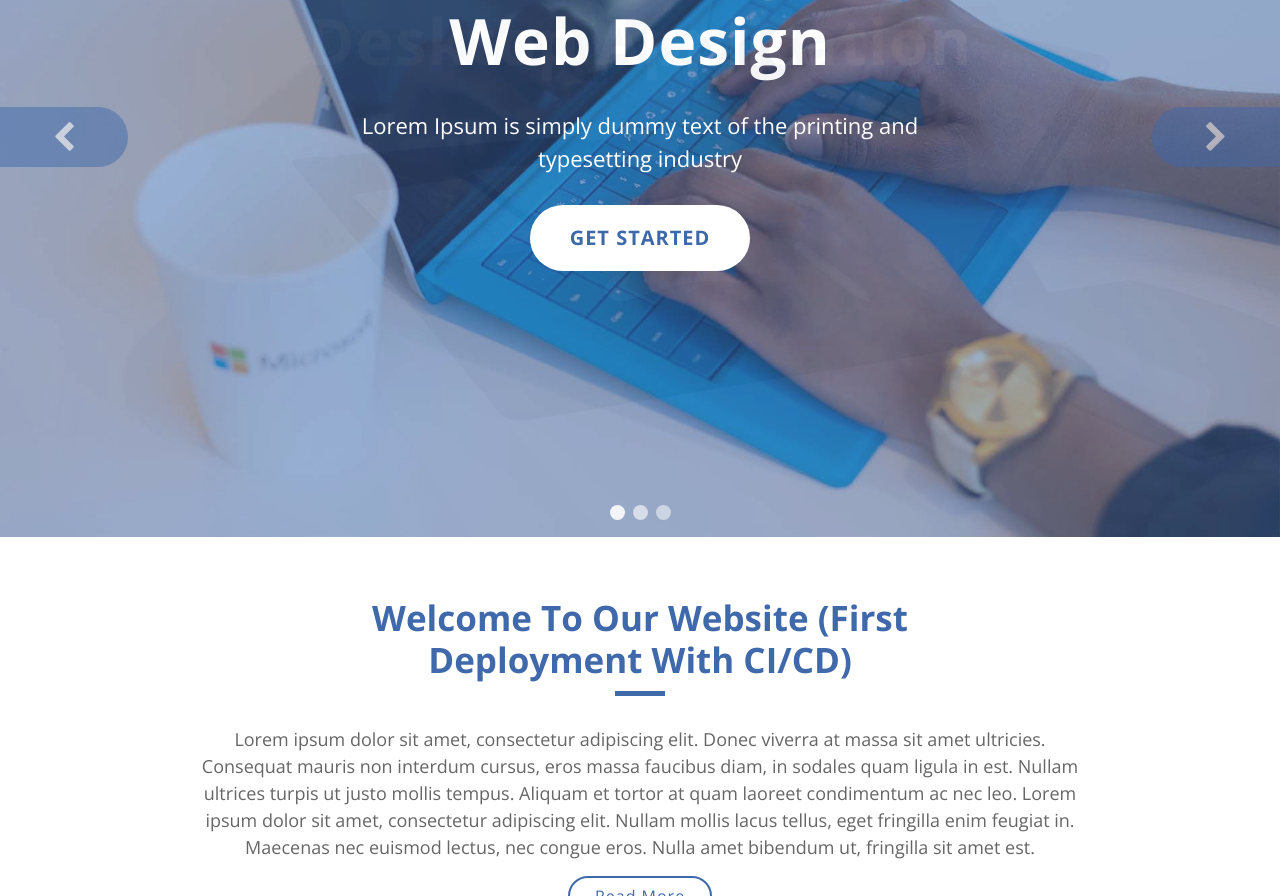
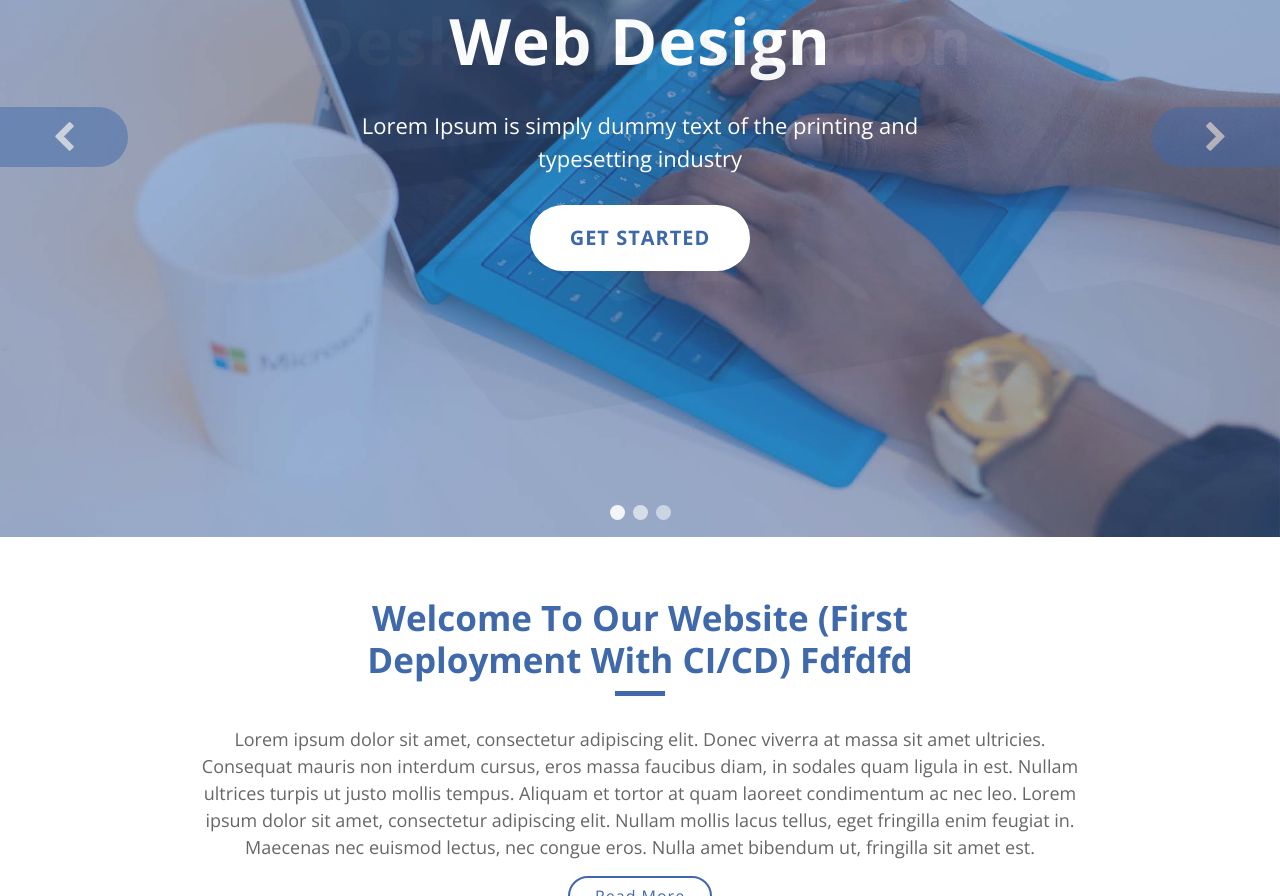
Before and after one commit to naraniyahimanshu/ci-cd-test-deploy, a plain HTML site: page index.html in a window 1280 px wide. Shown: the part 263-1159 px from the top of the page. Drawn offline with nearby package versions, Linux system fonts and the light colour scheme; a script that the page names is missing.

Commit message:
Test automatic deployment 2

```diff
--- a/index.html
+++ b/index.html
@@ -112,7 +112,7 @@
         <div id="about">
             <div class="container-fluid">
                 <div class="section-header">
-                    <h2>Welcome to Our Website (first Deployment with CI/CD)</h2>
+                    <h2>Welcome to Our Website (first Deployment with CI/CD) fdfdfd</h2>
                 </div>
                 <div class="row">
                     <div class="col-md-12">
```
